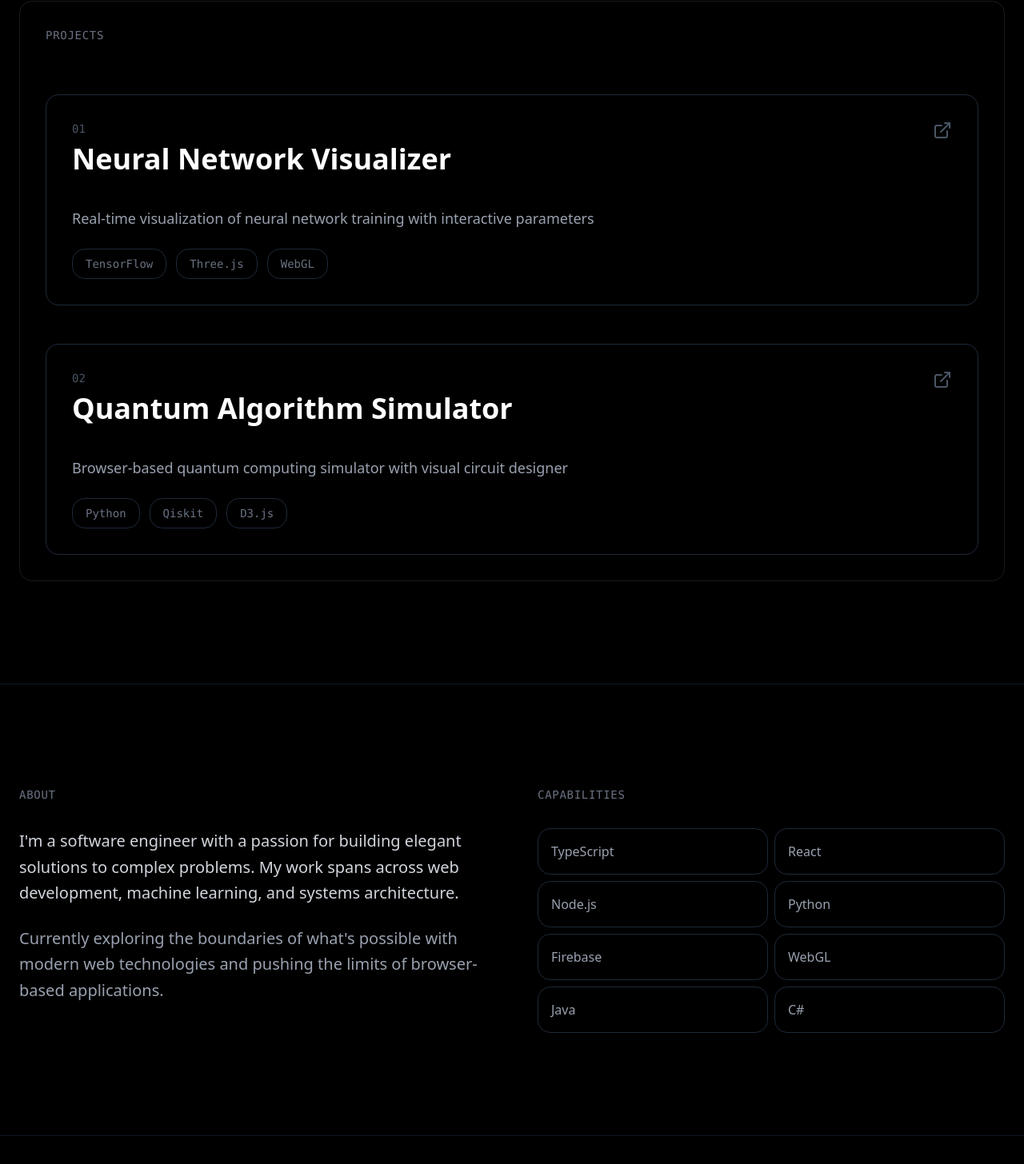
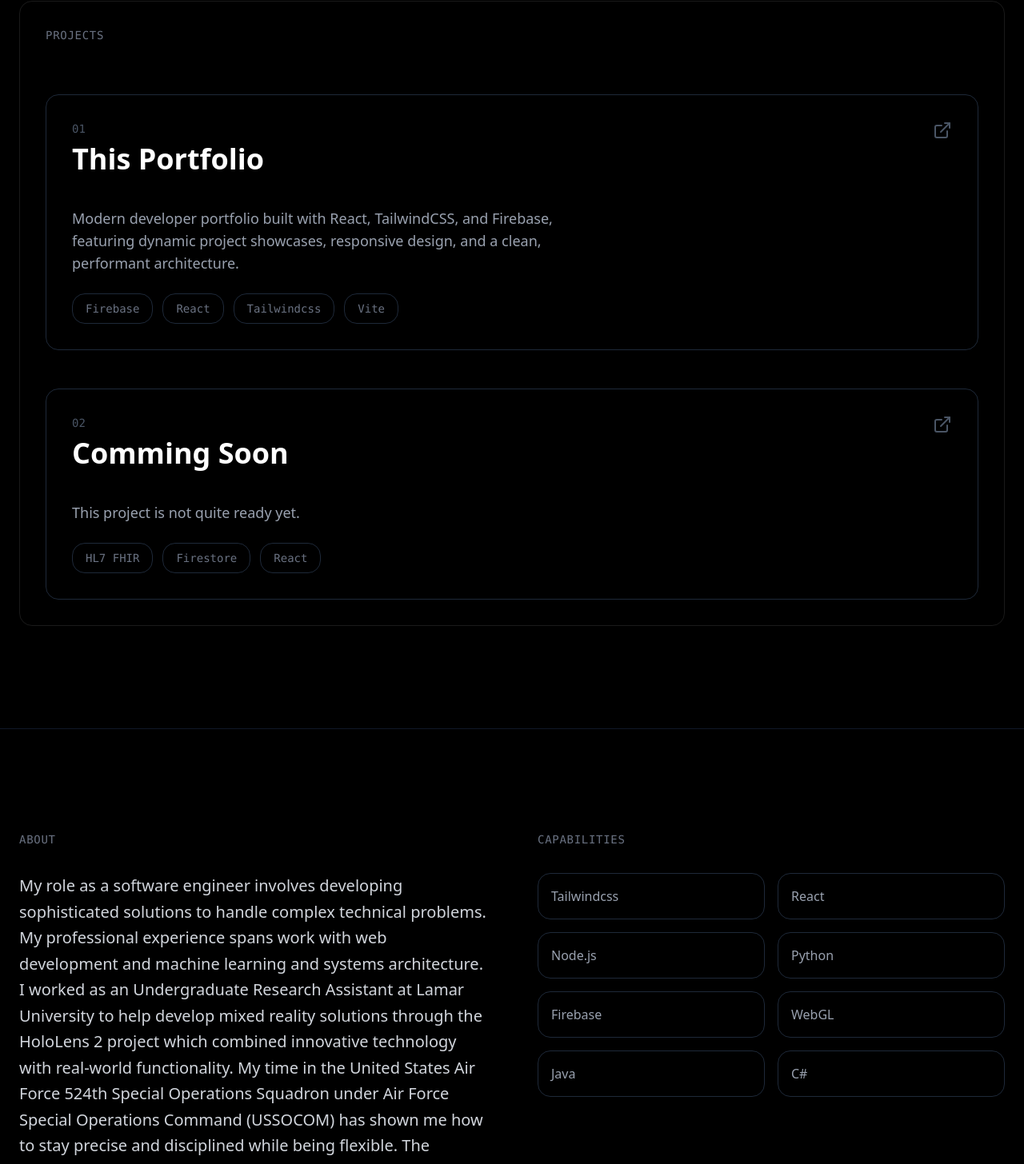
Before and after one commit to Angry-Osprey/Tlab2025, a React (Vite) app: page / in a window 1280 px wide. Shown: the part 927-2383 px from the top of the page at 80% size. Built offline with nearby package versions, Linux system fonts and the light colour scheme.

Commit message:
Some Light clean up duty and clarification of skills

```diff
--- a/src/portfolio.jsx
+++ b/src/portfolio.jsx
@@ -47,10 +47,10 @@ class Bird {
       if (d > 0 && d < 100) { avx += other.vx; avy += other.vy; aCount++; }
 
       // Cohesion: steer toward neighbors' centroid
-      if (d > 0 && d < 150) { cx += other.x;  cy += other.y;  cCount++; }
+      if (d > 0 && d < 150) { cx += other.x; cy += other.y; cCount++; }
 
       // Separation: push away if too close
-      if (d > 0 && d < 40)  { sx += (this.x - other.x) / d; sy += (this.y - other.y) / d; sCount++; }
+      if (d > 0 && d < 40) { sx += (this.x - other.x) / d; sy += (this.y - other.y) / d; sCount++; }
     }
 
     if (aCount > 0) {
@@ -95,7 +95,7 @@ class Bird {
     // Rotate toward velocity (time-scaled)
     this.targetAngle = Math.atan2(this.vy, this.vx);
     let da = this.targetAngle - this.angle;
-    while (da > Math.PI)  da -= Math.PI * 2;
+    while (da > Math.PI) da -= Math.PI * 2;
     while (da < -Math.PI) da += Math.PI * 2;
     this.angle += da * 0.08 * dt;
 
@@ -254,20 +254,20 @@ export default function Portfolio() {
 
   const projects = [
     {
-      title: 'Neural Network Visualizer',
-      description: 'Real-time visualization of neural network training with interactive parameters',
-      tags: ['TensorFlow', 'Three.js', 'WebGL'],
-      link: '#'
+      title: 'This Portfolio',
+      description: 'Modern developer portfolio built with React, TailwindCSS, and Firebase, featuring dynamic project showcases, responsive design, and a clean, performant architecture.',
+      tags: ['Firebase', 'React', 'Tailwindcss', 'Vite'],
+      link: 'https://github.com/Angry-Osprey/Tlab2025'
     },
     {
-      title: 'Quantum Algorithm Simulator',
-      description: 'Browser-based quantum computing simulator with visual circuit designer',
-      tags: ['Python', 'Qiskit', 'D3.js'],
+      title: 'Comming Soon',
+      description: 'This project is not quite ready yet.',
+      tags: ['HL7 FHIR', 'Firestore', 'React'],
       link: '#'
     }
   ];
 
-  const skills = ['TypeScript', 'React', 'Node.js', 'Python', 'Firebase', 'WebGL', 'Rust', 'Go'];
+  const skills = ['C#', 'React', 'Node.js', 'Python', 'Firebase', 'WebGL', 'Unity6'];
 
   return (
     <div className="min-h-screen bg-black text-white relative overflow-x-hidden">
@@ -292,7 +292,7 @@ export default function Portfolio() {
         <section className="min-h-dvh flex items-center justify-center px-4 pt-24 md:pt-28">
           <div className="max-w-5xl mx-auto p-8 rounded-2xl backdrop-blur-sm border border-white/10">
             <div className="mb-6 text-gray-500 font-mono text-xs tracking-[0.18em] md:text-sm">
-              DEVELOPER / ENGINEER / BUILDER
+              DEVELOPER / VETERAN / BUILDER
             </div>
 
             <h1 className="font-bold leading-tight mb-8">
@@ -355,8 +355,11 @@ export default function Portfolio() {
             <div>
               <h2 className="text-sm font-mono text-gray-500 mb-8 tracking-wider">ABOUT</h2>
               <p className="text-xl text-gray-300 leading-relaxed mb-6">
-                I'm a software engineer with a passion for building elegant solutions to complex problems.
-                My work spans across web development, machine learning, and systems architecture.
+                My role as a software engineer involves developing sophisticated solutions to handle complex technical problems.
+                My professional experience spans work with web development and machine learning and systems architecture.
+                I worked as an Undergraduate Research Assistant at Lamar University to help develop mixed reality solutions through the HoloLens 2 project which combined innovative technology with real-world functionality.
+                My time in the United States Air Force 524th Special Operations Squadron under Air Force Special Operations Command (USSOCOM) has shown me how to stay precise and disciplined while being flexible.
+                The problem-solving abilities and team collaboration experience I developed in the Air Force help me design efficient systems and overcome technical challenges with focused dedication.
               </p>
               <p className="text-xl text-gray-400 leading-relaxed">
                 Currently exploring the boundaries of what's possible with modern web technologies and pushing the
@@ -366,8 +369,8 @@ export default function Portfolio() {
 
             <div>
               <h3 className="text-sm font-mono text-gray-500 mb-8 tracking-wider">CAPABILITIES</h3>
-              <div className="grid grid-cols-2 gap-2">
-                {['TypeScript', 'React', 'Node.js', 'Python', 'Firebase', 'WebGL', 'Java', 'C#'].map((skill, i) => (
+              <div className="grid grid-cols-2 gap-4">
+                {['Tailwindcss', 'React', 'Node.js', 'Python', 'Firebase', 'WebGL', 'Java', 'C#'].map((skill, i) => (
                   <div key={i} className="border rounded-2xl border-gray-800 p-4 text-gray-400 hover:border-gray-600 hover:text-white transition-all">
                     {skill}
                   </div>
@@ -425,9 +428,9 @@ export default function Portfolio() {
             </div>
 
             <div className="flex justify-center space-x-8 mt-16">
-              <a href="#" className="text-gray-600 hover:text-white transition-colors"><Github size={24} /></a>
-              <a href="#" className="text-gray-600 hover:text-white transition-colors"><Linkedin size={24} /></a>
-              <a href="mailto:your.email@example.com" className="text-gray-600 hover:text-white transition-colors"><Mail size={24} /></a>
+              <a href="https://github.com/Angry-Osprey" target='_blank' rel="noopener noreferrer" className="text-gray-600 hover:text-white transition-colors"><Github size={24} /></a>
+              <a href="https://www.linkedin.com/in/tyler-thompson-429305146/" target='_blank' rel="noopener noreferrer" className="text-gray-600 hover:text-white transition-colors"><Linkedin size={24} /></a>
+              <a href="mailto:tylerthompson508@gmail.com" className="text-gray-600 hover:text-white transition-colors"><Mail size={24} /></a>
             </div>
           </div>
         </section>
```
